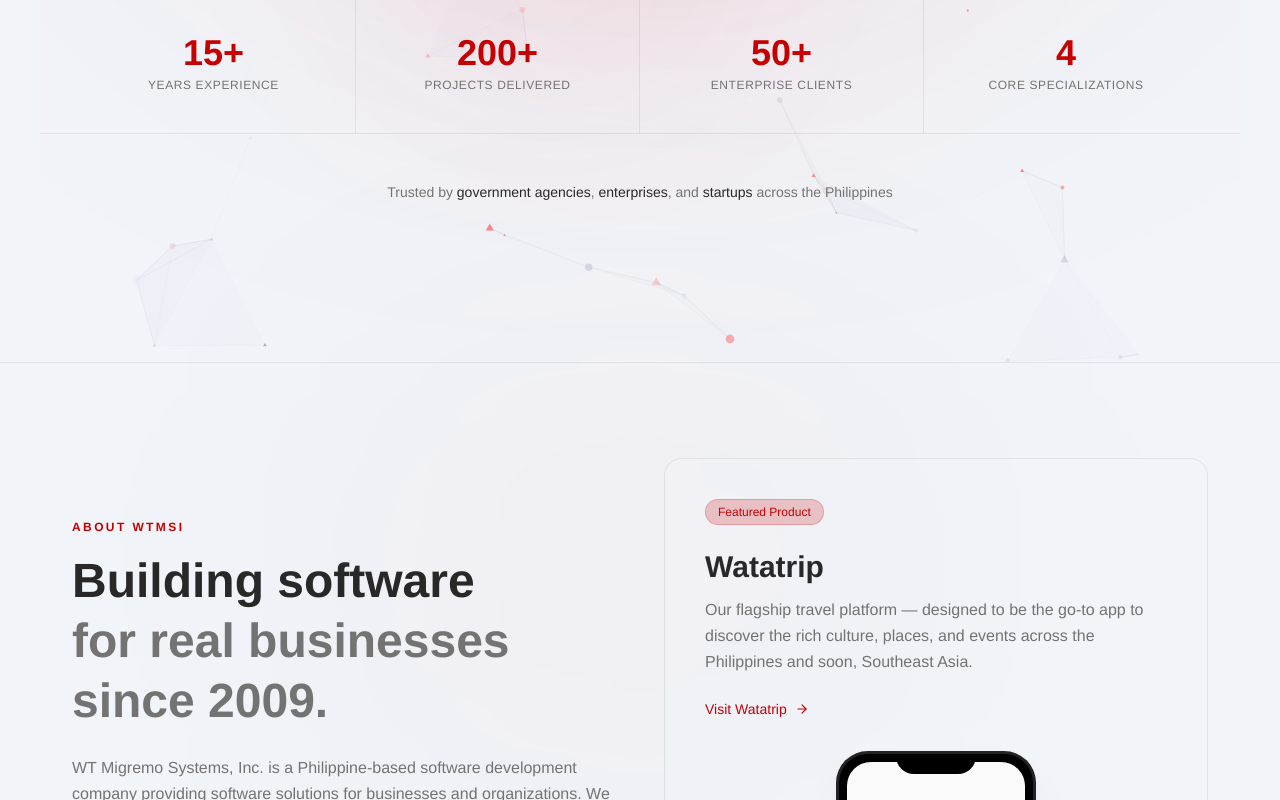
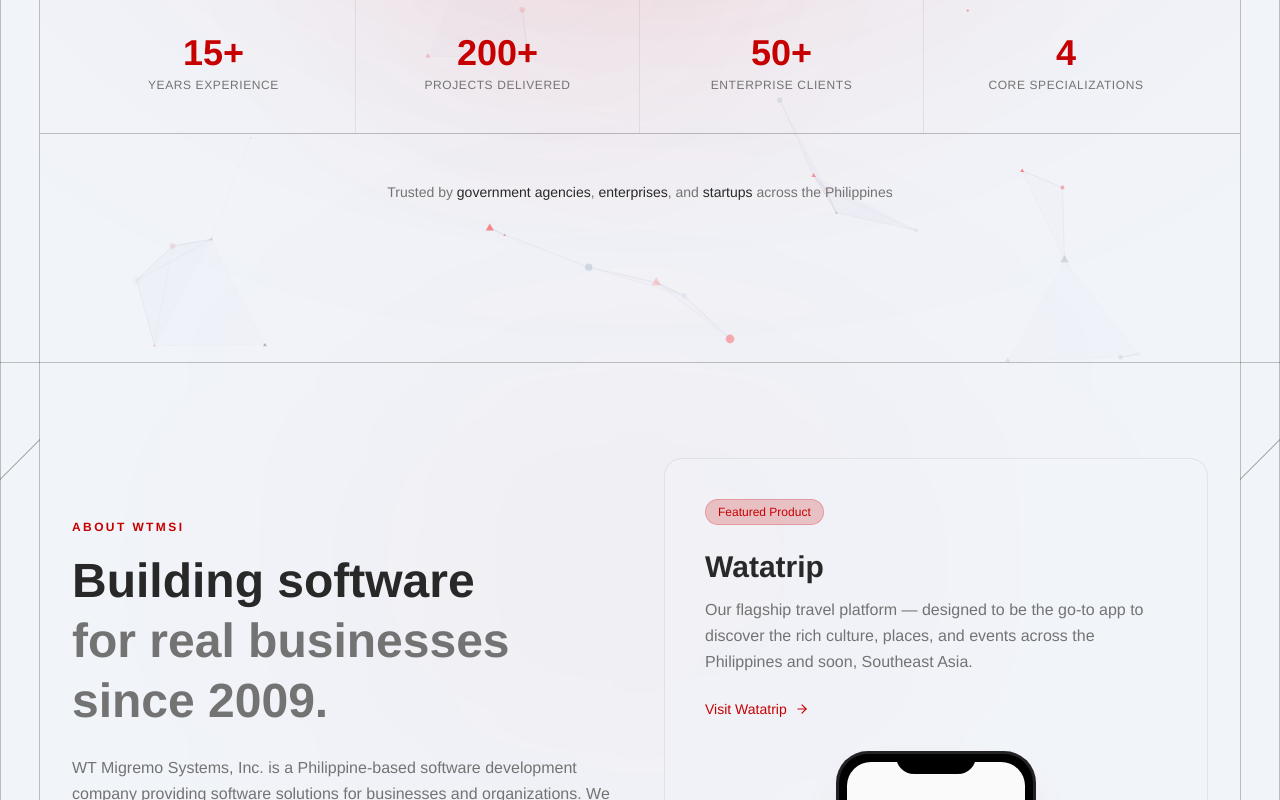
Before and after one commit to wtklhub/WTMSI, a Next.js app: page / in a window 1280 px wide. Shown: the part 740-1540 px from the top of the page. Built offline with nearby package versions, Linux system fonts and the light colour scheme.

Commit message:
feat: update pattern foreground color variables for improved light theme integration

```diff
--- a/src/app/globals.css
+++ b/src/app/globals.css
@@ -89,6 +89,7 @@ body {
   --brand: #c60000;
   --brand-hover: #a50000;
   --brand-foreground: #ffffff;
+  --pattern-fg: #3f3f3f50;
 }
 
 .dark {
@@ -126,6 +127,7 @@ body {
   --brand: #c60000;
   --brand-hover: #a50000;
   --brand-foreground: #ffffff;
+  --pattern-fg:rgba(255,255,255,0.08);
 }
 
 @layer base {
--- a/src/components/landing/grid-background.tsx
+++ b/src/components/landing/grid-background.tsx
@@ -15,7 +15,7 @@ export function GridLayout({ children }: { children: React.ReactNode }) {
     <div
       className={cn(
         "grid min-h-dvh grid-cols-1 justify-center bg-background text-foreground",
-        "[--gutter-width:2.5rem] [--pattern-fg:rgba(255,255,255,0.08)]",
+        "[--gutter-width:2.5rem] [--pattern-fg]",
         "md:grid-cols-[var(--gutter-width)_minmax(0,80rem)_var(--gutter-width)]"
       )}
     >
@@ -65,9 +65,9 @@ export function GridSection({
       className={cn(
         "relative",
         topLine &&
-          "before:absolute before:top-0 before:-left-[100vw] before:h-px before:w-[200vw] before:bg-border/80",
+          "before:absolute before:top-0 before:-left-[100vw] before:h-px before:w-[200vw] before:bg-(--pattern-fg)",
         bottomLine &&
-          "after:absolute after:bottom-0 after:-left-[100vw] after:h-px after:w-[200vw] after:bg-border/80",
+          "after:absolute after:bottom-0 after:-left-[100vw] after:h-px after:w-[200vw] after:bg-(--pattern-fg)",
         className
       )}
     >
@@ -84,7 +84,7 @@ export function GridSection({
 export function GridLine({ className }: { className?: string }) {
   return (
     <div className={cn("relative h-px", className)}>
-      <div className="absolute inset-y-0 -left-[100vw] w-[200vw] bg-border/80" />
+      <div className="absolute inset-y-0 -left-[100vw] w-[200vw] bg-(--pattern-fg)" />
     </div>
   );
 }
```
